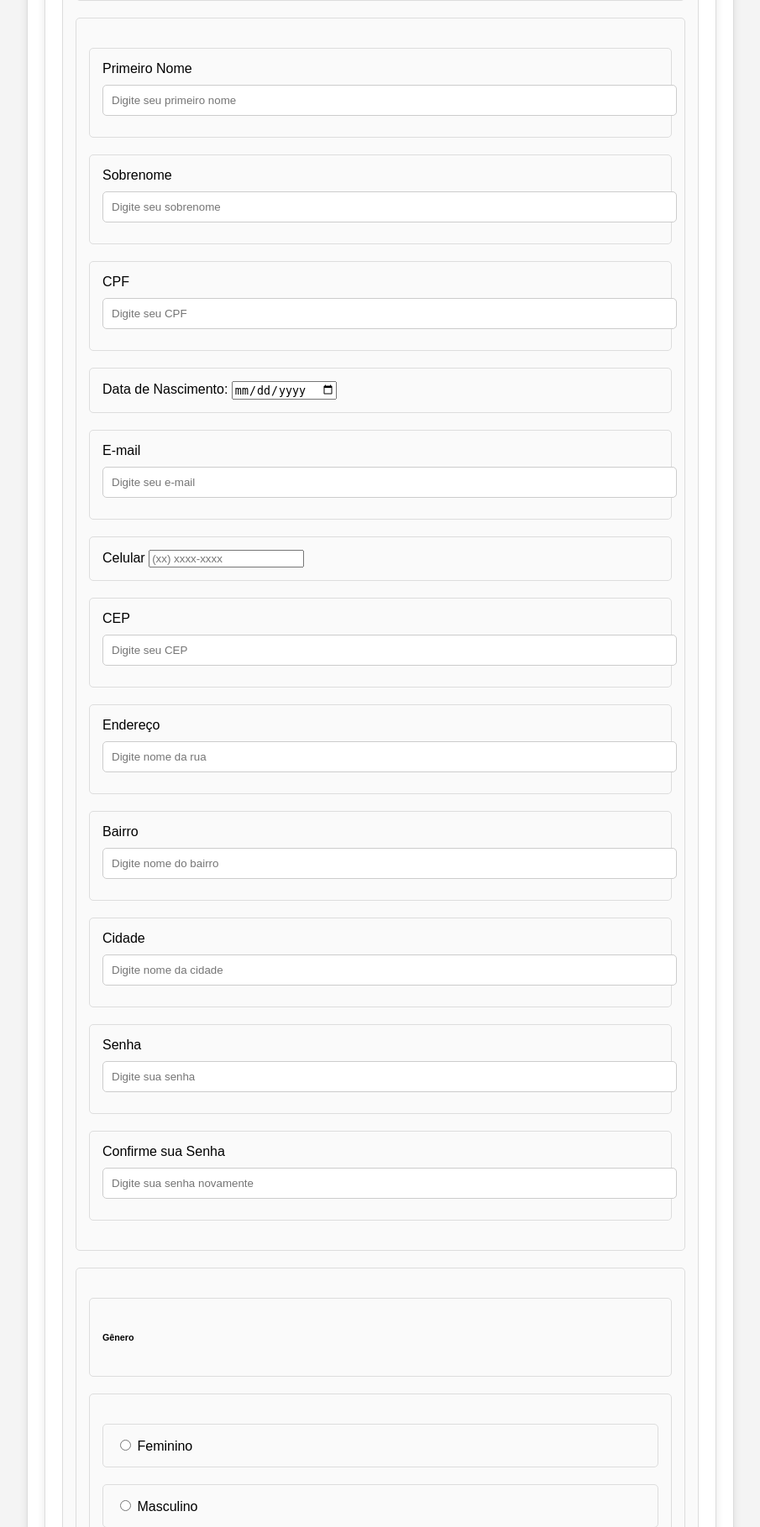
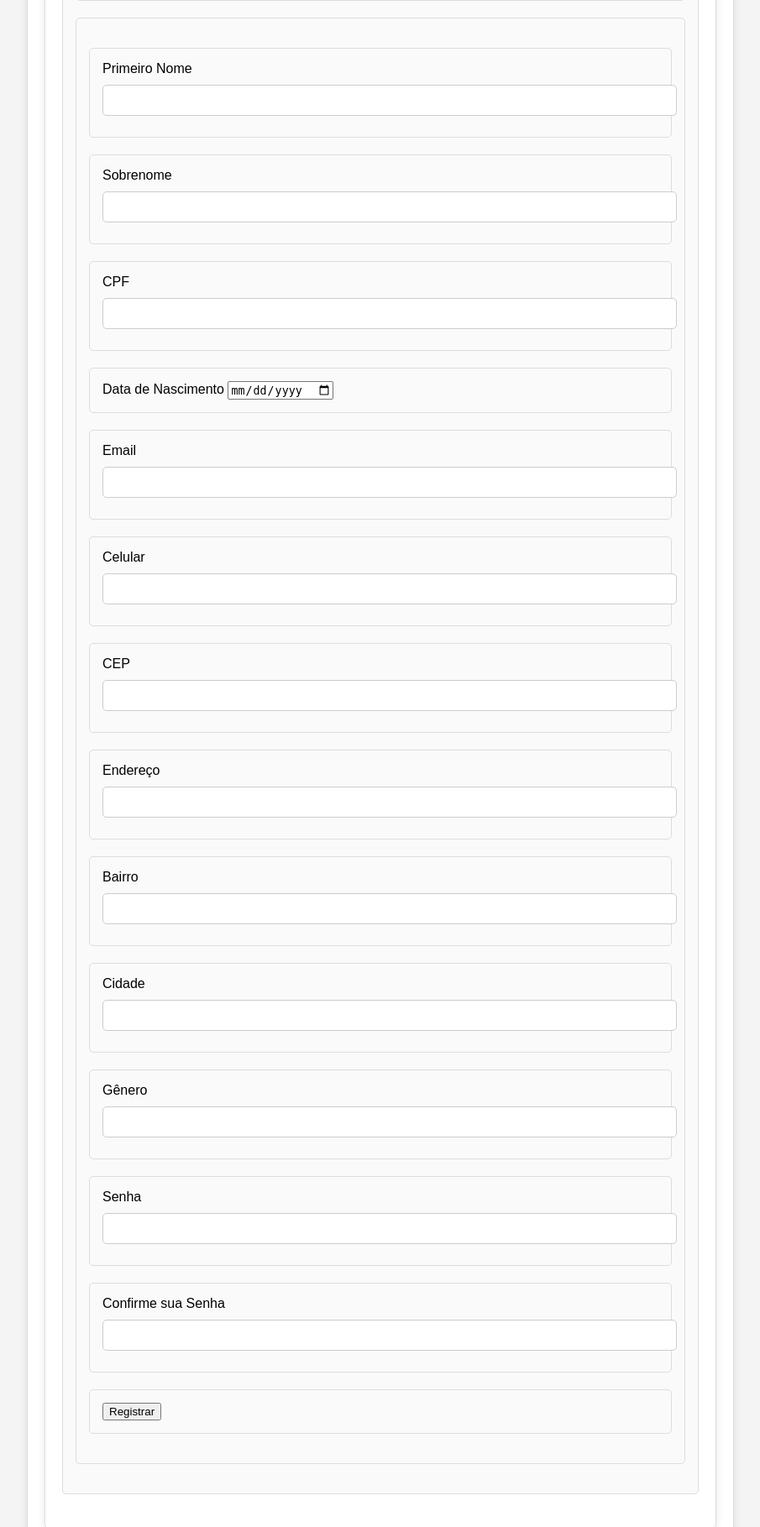
Before and after one commit to PablitoRicardito/Livraria_Online, a PHP site: page /register.php in a window 1280 px wide. Shown: the part 1209-3028 px from the top of the page at 84% size, without its empty margins (187-1092 px from the left). Run offline with PHP 8.4, Linux system fonts and the light colour scheme.

Commit message:
Update register.php

```diff
--- a/register.php
+++ b/register.php
@@ -62,6 +62,39 @@ if ($_SERVER["REQUEST_METHOD"] == "POST") {
     <meta name="viewport" content="width=device-width, initial-scale=1.0">
     <title>Registrar</title>
     <link rel="stylesheet" href="style.css">
+    <script>
+        document.addEventListener("DOMContentLoaded", function() {
+            function applyMask(input, mask) {
+                input.addEventListener("input", function() {
+                    var value = input.value.replace(/\D/g, '');
+                    var newValue = '';
+                    var maskIndex = 0;
+                    for (var i = 0; i < value.length; i++) {
+                        while (maskIndex < mask.length && mask[maskIndex].match(/\D/)) {
+                            newValue += mask[maskIndex++];
+                        }
+                        if (maskIndex < mask.length) {
+                            newValue += value[i];
+                            maskIndex++;
+                        }
+                    }
+                    input.value = newValue;
+                });
+            }
+
+            var cpfInput = document.getElementById("cpf");
+            var phoneInput = document.getElementById("phone");
+            var cepInput = document.getElementById("cep");
+
+            applyMask(cpfInput, "999.999.999-99");
+            applyMask(phoneInput, "(99) 9 9999-9999");
+            applyMask(cepInput, "99999-999");
+
+            cpfInput.setAttribute("maxlength", "14"); // Máximo de caracteres para CPF (11 dígitos + 3 pontos + hífen)
+            phoneInput.setAttribute("maxlength", "16"); // Máximo de caracteres para telefone (11 dígitos + 4 espaços e parênteses)
+            cepInput.setAttribute("maxlength", "9"); // Máximo de caracteres para CEP (8 dígitos + hífen)
+        });
+    </script>
 </head>
 <body>
     <div class="container">
@@ -83,81 +116,61 @@ if ($_SERVER["REQUEST_METHOD"] == "POST") {
                         <h3>Cadastre-se</h3>
                     </div>
                 </div>
-                <div class="input-group">
+                <div class="input-group . form">
                     <div class="input-box">
                     <label for="firstname">Primeiro Nome</label>
-                        <input id="firstname" type="text" name="firstname" placeholder="Digite seu primeiro nome" required>
+                    <input type="text" id="firstname" name="firstname" required>
                 </div>
                 <div class="input-box">
-                        <label for="sobrenome">Sobrenome</label>
-                        <input id="sobrenome" type="text" name="sobrenome" placeholder="Digite seu sobrenome" required>
+                    <label for="lastname">Sobrenome</label>
+                    <input type="text" id="lastname" name="lastname" required>
                 </div>
                 <div class="input-box">
                     <label for="cpf">CPF</label>
-                        <input id="cpfForm" type="text" name="cpf" placeholder="Digite seu CPF" required>
+                    <input type="text" id="cpf" name="cpf" required>
                 </div>
                 <div class="input-box">
-                        <label for="data">Data de Nascimento:</label>
-                        <input id="data" type="date" name="data" required>
+                    <label for="birthdate">Data de Nascimento</label>
+                    <input type="date" id="birthdate" name="birthdate" required>
                 </div>
                 <div class="input-box">
-                        <label for="email">E-mail</label>
-                        <input id="email" type="email" name="email" placeholder="Digite seu e-mail" required>
+                    <label for="email">Email</label>
+                    <input type="email" id="email" name="email" required>
                 </div>
                 <div class="input-box">
-                        <label for="number">Celular</label>
-                        <input id="number" type="tel" name="number" placeholder="(xx) xxxx-xxxx" required>
+                    <label for="phone">Celular</label>
+                    <input type="text" id="phone" name="phone" required>
                 </div>
                 <div class="input-box">
                     <label for="cep">CEP</label>
-                        <input id="cep" type="text" name="cep" placeholder="Digite seu CEP" required>
+                    <input type="text" id="cep" name="cep" required>
                 </div>
                 <div class="input-box">
-                        <label for="endereco">Endereço</label>
-                        <input id="endereco" type="text" name="endereco" placeholder="Digite nome da rua" required>
+                    <label for="address">Endereço</label>
+                    <input type="text" id="address" name="address" required>
                 </div>
                 <div class="input-box">
-                        <label for="bairro">Bairro</label>
-                        <input id="bairro" type="text" name="bairro" placeholder="Digite nome do bairro" required>
+                    <label for="neighborhood">Bairro</label>
+                    <input type="text" id="neighborhood" name="neighborhood" required>
                 </div>
                 <div class="input-box">
-                        <label for="cidade">Cidade</label>
-                        <input id="cidade" type="text" name="cidade" placeholder="Digite nome da cidade" required>
+                    <label for="city">Cidade</label>
+                    <input type="text" id="city" name="city" required>
+                </div>
+                <div class="input-box">
+                    <label for="gender">Gênero</label>
+                    <input type="text" id="gender" name="gender" required>
                 </div>
                 <div class="input-box">
                     <label for="password">Senha</label>
-                        <input id="password" type="password" name="password" placeholder="Digite sua senha" required>
+                    <input type="password" id="password" name="password" maxlength="8" required>
                 </div>
                 <div class="input-box">
                     <label for="confirmPassword">Confirme sua Senha</label>
-                        <input id="confirmPassword" type="password" name="confirmPassword" placeholder="Digite sua senha novamente" required>
-                    </div>
-                </div>
-                <div class="gender-inputs">
-                    <div class="gender-title">
-                        <h6>Gênero</h6>
-                    </div>
-                    <div class="gender-group">
-                        <div class="gender-input">
-                            <input id="female" type="radio" name="gender" value="Feminino" required>
-                            <label for="female">Feminino</label>
-                        </div>
-                        <div class="gender-input">
-                            <input id="male" type="radio" name="gender" value="Masculino" required>
-                            <label for="male">Masculino</label>
-                        </div>
-                        <div class="gender-input">
-                            <input id="others" type="radio" name="gender" value="Outros" required>
-                            <label for="others">Outros</label>
-                        </div>
-                        <div class="gender-input">
-                            <input id="none" type="radio" name="gender" value="Prefiro não dizer" required>
-                            <label for="none">Prefiro não dizer</label>
-                        </div>
-                    </div>
+                    <input id="confirmPassword" type="password" name="confirmPassword" maxlength="8" required>
                     </div>
                 <div class="continue-button">
-                    <button type="submit">Continuar</button>
+                    <button type="submit">Registrar</button>
                 </div>
             </form>
         </div>
```
Lines whose indentation alone changed are shown as unchanged.
